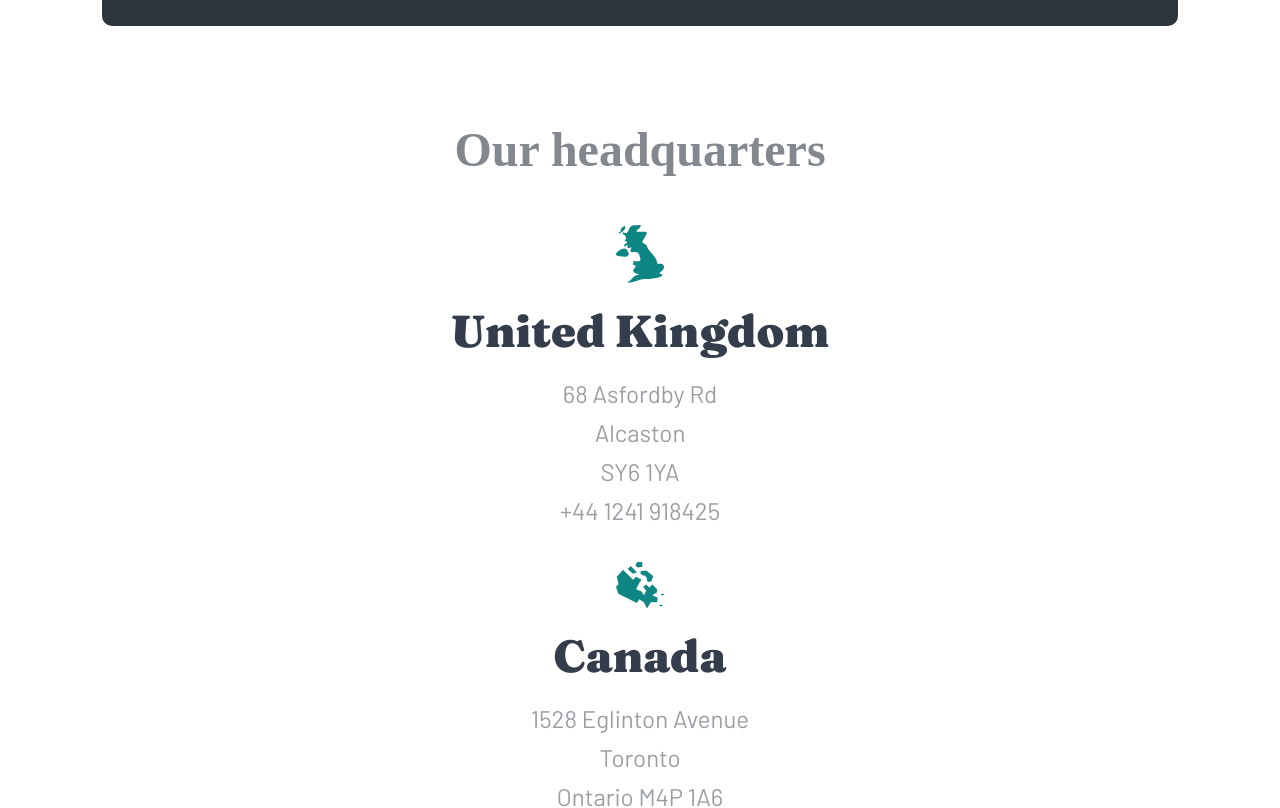
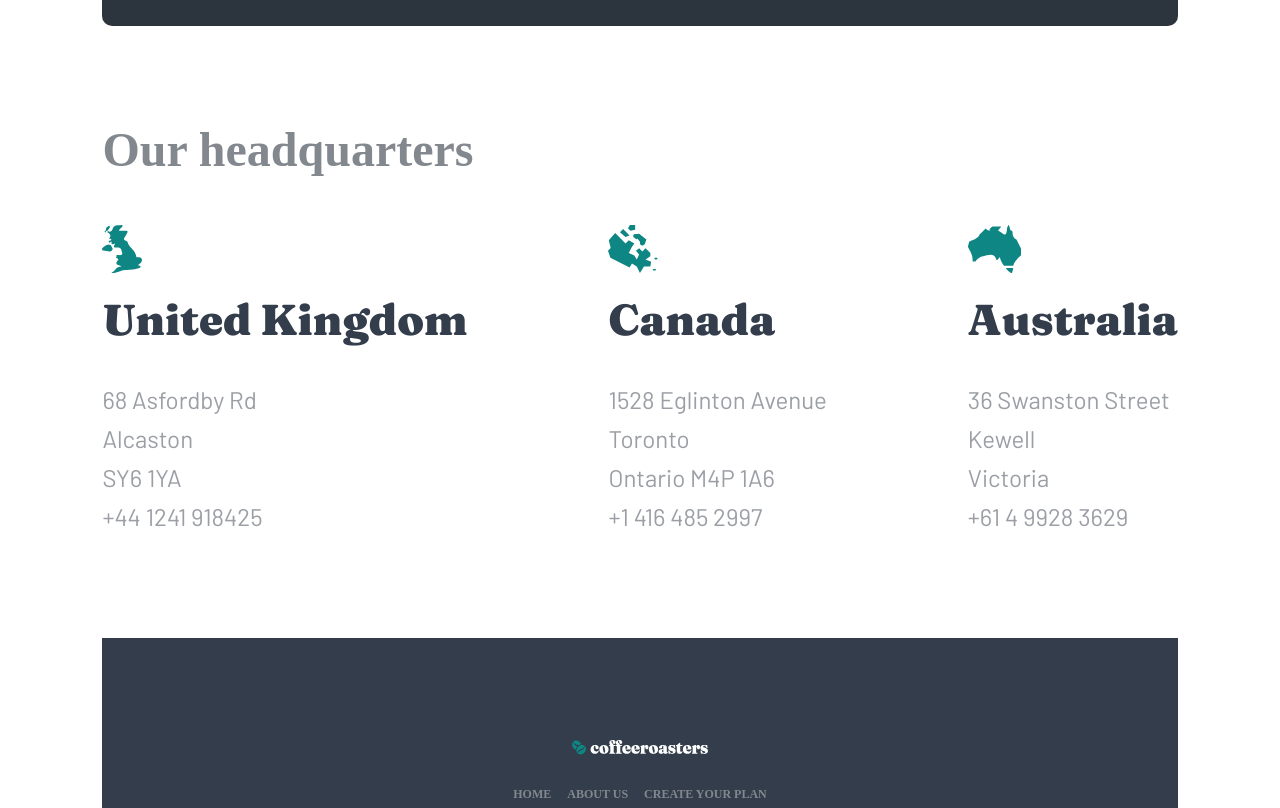
Before and after one commit to spiritoftime/frontend-mentor-coffee, a React (Create React App) app in the folder my-app/: page /about-us in a window 1280 px wide. Shown: the part 2320-3128 px from the top of the page. Built offline with nearby package versions, Linux system fonts and the light colour scheme.

Commit message:
made location section responsive for tablet

```diff
--- a/my-app/src/css/article.module.css
+++ b/my-app/src/css/article.module.css
@@ -1,5 +1,5 @@
 .icon {
-  width: 3rem;
+  height: 3rem;
   /* object-fit: contain; */
 }
 .article {
--- a/my-app/src/css/location.module.css
+++ b/my-app/src/css/location.module.css
@@ -15,3 +15,15 @@
   flex-direction: column;
   gap: 2rem;
 }
+@media (min-width: 640px) {
+  .location-section {
+    margin: 0 8% 4rem;
+  }
+  .articles {
+    flex-direction: row;
+    justify-content: space-between;
+  }
+  .subheader {
+    text-align: left;
+  }
+}
--- a/my-app/src/css/locationarticle.module.css
+++ b/my-app/src/css/locationarticle.module.css
@@ -23,3 +23,15 @@
   font-family: var(--why-choose-us-font-family);
   text-align: center;
 }
+@media (min-width: 640px) {
+  .location-article {
+    align-items: flex-start;
+  }
+  .detail {
+    text-align: left;
+  }
+  .subheader {
+    font-size: var(--collections-header-font-size-tablet);
+    height: 4.4rem;
+  }
+}
```
